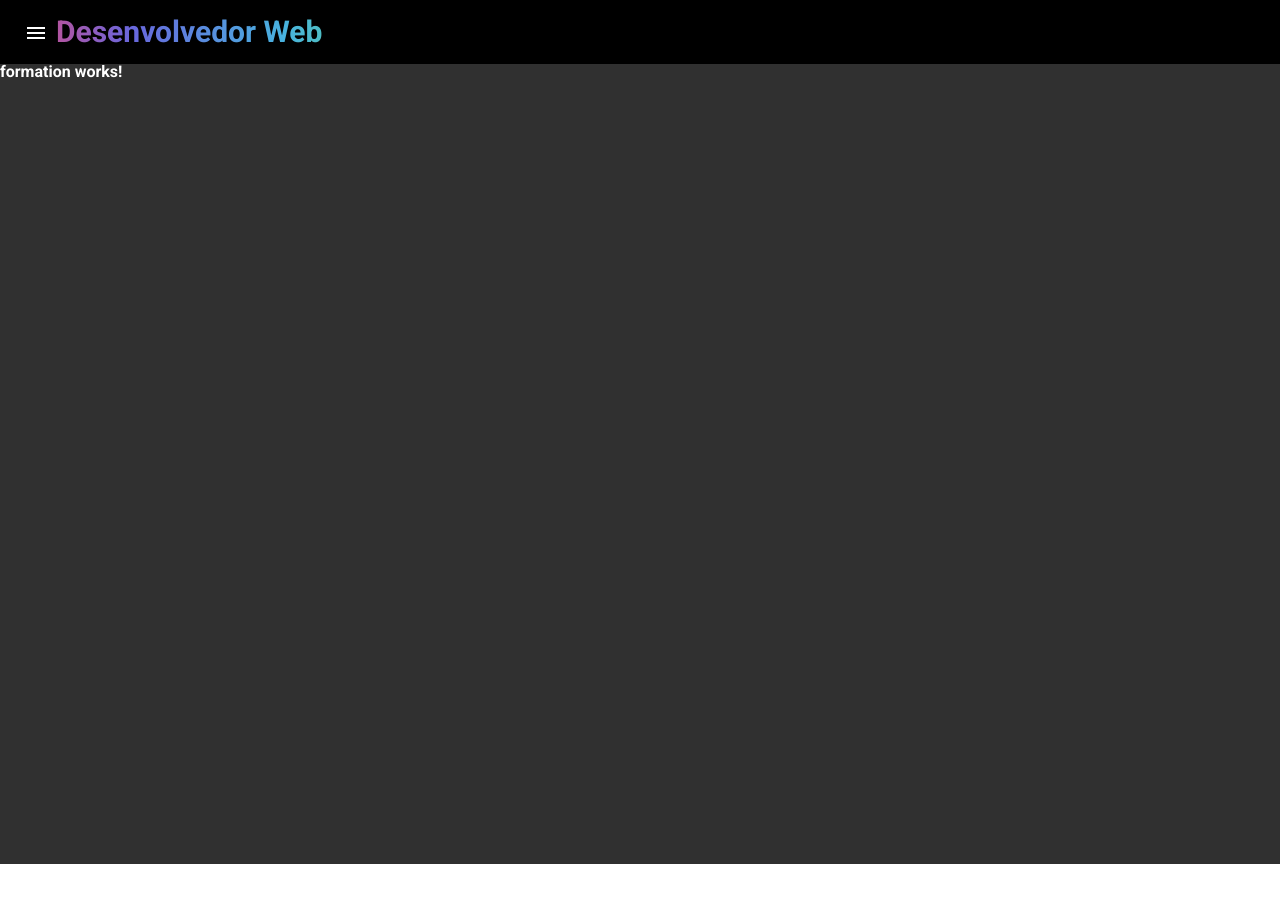
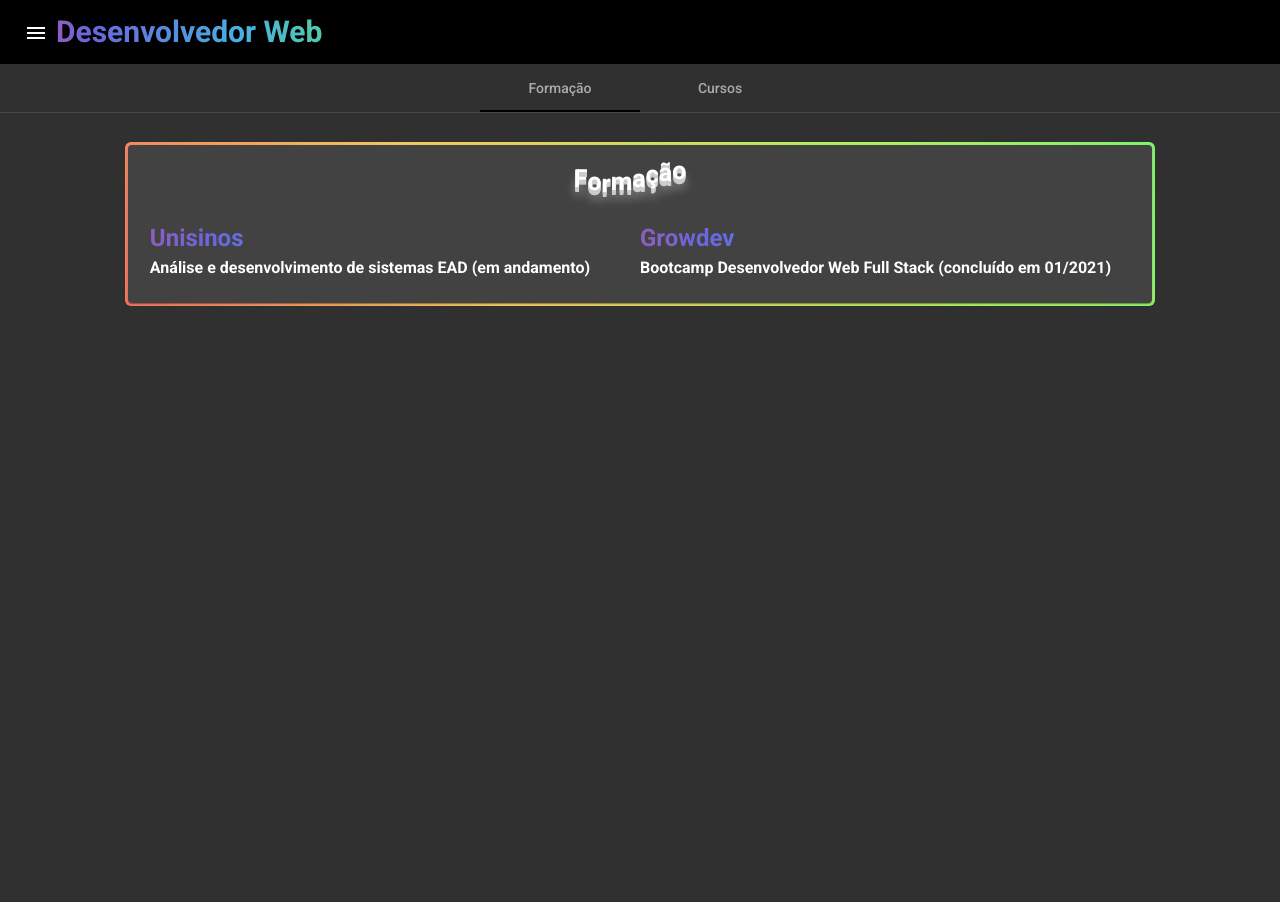
Before and after one commit to DiogodePaula/curriculo-Angular-, an Angular app: page /formation in a window 1280 px wide. Shown: the top 902 px of the page. Before the commit the page ends 864 px from the top, so only its background shows below. Built offline with nearby package versions, Linux system fonts and the light colour scheme.

Commit message:
formation

```diff
--- a/src/app/app.module.ts
+++ b/src/app/app.module.ts
@@ -8,10 +8,11 @@ import { MatDividerModule } from '@angular/material/divider';
 import { ReactiveFormsModule } from '@angular/forms';
 import { FlexLayoutModule } from '@angular/flex-layout';
 import { MatButtonModule } from '@angular/material/button';
-import { AboutMeModule } from './pages/about-me/about-me.module';
 
 import { AppRoutingModule } from './app-routing.module';
 import { AppComponent } from './app.component';
+import { AboutMeModule } from './pages/about-me/about-me.module';
+import { FormationModule } from './pages/formation/formation.module';
 
 @NgModule({
     declarations: [AppComponent],
@@ -27,6 +28,7 @@ import { AppComponent } from './app.component';
         FlexLayoutModule,
         MatButtonModule,
         AboutMeModule,
+        FormationModule,
     ],
     providers: [],
     bootstrap: [AppComponent],
--- a/src/app/pages/about-me/about-me.component.html
+++ b/src/app/pages/about-me/about-me.component.html
@@ -41,7 +41,7 @@
                                 <span>n</span>
                             </h1>
                         </div>
-                        <div style="margin: 1em 0 2em 0; max-width: 600px">
+                        <div class="card__contenteAbout">
                             <p>
                                 Apresento facilidade de comunicação com as pessoas,
                                 trabalho bem em equipe e possuo disposição e vontade de
@@ -67,7 +67,7 @@
                                 <span>s</span>
                             </h1>
                         </div>
-                        <div style="margin: 1em 0 1em 0; max-width: 600px">
+                        <div class="card__contenteHobbies">
                             <p>Games | Musculação | Ler | Séries</p>
                         </div>
                     </div>
--- a/src/app/pages/about-me/about-me.component.scss
+++ b/src/app/pages/about-me/about-me.component.scss
@@ -24,4 +24,16 @@
     &__infoContact {
         margin: 10px 0;
     }
+    &__contenteAbout {
+        margin: 1em 0 2em 0;
+        max-width: 600px;
+
+        p {
+            line-height: 20px;
+        }
+    }
+    &__contenteHobbies {
+        margin: 1em 0 1em 0;
+        max-width: 600px;
+    }
 }
--- a/src/app/pages/formation/formation.component.html
+++ b/src/app/pages/formation/formation.component.html
@@ -1 +1,129 @@
-<p>formation works!</p>
+<mat-tab-group mat-align-tabs="center">
+    <mat-tab label="Formação">
+        <div
+            fxLayout="row wrap"
+            fxLayoutAlign="center center"
+            fxLayoutGap="20px grid"
+            class="formation"
+        >
+            <mat-card
+                fxLayout="column wrap"
+                fxLayoutAlign="center center"
+                fxFlex="80%"
+                class="gradient-border formation__card"
+            >
+                <div fxFlex="100%" class="formation__title">
+                    <h1 class="aboutMe">
+                        <span>F</span>
+                        <span>o</span>
+                        <span>r</span>
+                        <span>m</span>
+                        <span>a</span>
+                        <span>ç</span>
+                        <span>ã</span>
+                        <span>o</span>
+                    </h1>
+                </div>
+                <section
+                    fxLayout="row wrap"
+                    fxLayoutAlign="center center"
+                    fxLayoutGap="20px grid"
+                >
+                    <div fxFlex="50%">
+                        <div class="formation__cursos">
+                            <h2 class="title-color">Unisinos</h2>
+                            <p>
+                                Análise e desenvolvimento de sistemas EAD (em andamento)
+                            </p>
+                        </div>
+                    </div>
+                    <div fxFlex="50%">
+                        <div class="formation__cursos growdev">
+                            <h2 class="title-color">Growdev</h2>
+                            <p>
+                                Bootcamp Desenvolvedor Web Full Stack (concluído em
+                                01/2021)
+                            </p>
+                        </div>
+                    </div>
+                </section>
+            </mat-card>
+        </div>
+    </mat-tab>
+    <mat-tab label="Cursos">
+        <div
+            fxLayout="row wrap"
+            fxLayoutAlign="center center"
+            fxLayoutGap="20px grid"
+            class="formation cursos"
+        >
+            <mat-card
+                fxLayout="column wrap"
+                fxLayoutAlign="center center"
+                fxFlex="80%"
+                class="gradient-border formation__card"
+            >
+                <div fxFlex="100%" class="formation__title">
+                    <h1 class="aboutMe">
+                        <span>C</span>
+                        <span>u</span>
+                        <span>r</span>
+                        <span>s</span>
+                        <span>o</span>
+                        <span>s</span>
+                    </h1>
+                </div>
+                <section fxLayout="row" fxLayoutAlign="center start">
+                    <div fxFlex="100%">
+                        <table
+                            mat-table
+                            [dataSource]="dataSource"
+                            class="mat-elevation-z8"
+                        >
+                            <!--- Note that these columns can be defined in any order.
+                              The actual rendered columns are set as a property on the row definition" -->
+
+                            <!-- Position Column -->
+                            <ng-container matColumnDef="position">
+                                <th mat-header-cell *matHeaderCellDef>No.</th>
+                                <td mat-cell *matCellDef="let element">
+                                    {{ element.position }}
+                                </td>
+                            </ng-container>
+
+                            <!-- Name Column -->
+                            <ng-container matColumnDef="name">
+                                <th mat-header-cell *matHeaderCellDef>Name</th>
+                                <td mat-cell *matCellDef="let element">
+                                    {{ element.name }}
+                                </td>
+                            </ng-container>
+
+                            <!-- Weight Column -->
+                            <ng-container matColumnDef="weight">
+                                <th mat-header-cell *matHeaderCellDef>Weight</th>
+                                <td mat-cell *matCellDef="let element">
+                                    {{ element.weight }}
+                                </td>
+                            </ng-container>
+
+                            <!-- Symbol Column -->
+                            <ng-container matColumnDef="symbol">
+                                <th mat-header-cell *matHeaderCellDef>Symbol</th>
+                                <td mat-cell *matCellDef="let element">
+                                    {{ element.symbol }}
+                                </td>
+                            </ng-container>
+
+                            <tr mat-header-row *matHeaderRowDef="displayedColumns"></tr>
+                            <tr
+                                mat-row
+                                *matRowDef="let row; columns: displayedColumns"
+                            ></tr>
+                        </table>
+                    </div>
+                </section>
+            </mat-card>
+        </div>
+    </mat-tab>
+</mat-tab-group>
--- a/src/app/pages/formation/formation.component.scss
+++ b/src/app/pages/formation/formation.component.scss
@@ -0,0 +1,25 @@
+.formation {
+    margin: 2em 0 4em 0 !important;
+    &__card {
+    }
+    &__title {
+        padding: 1em 0 2em 0;
+    }
+    &__cursos {
+        line-height: 30px;
+    }
+}
+.growdev {
+    min-width: 500px;
+
+    @media all and (max-width: 1200px) {
+        min-width: 100%;
+    }
+}
+table {
+    width: 1020px !important;
+    margin-left: 1.2em;
+}
+.cursos {
+    margin-bottom: 10em;
+}
--- a/src/app/pages/formation/formation.component.ts
+++ b/src/app/pages/formation/formation.component.ts
@@ -1,15 +1,35 @@
 import { Component, OnInit } from '@angular/core';
 
+export interface PeriodicElement {
+    name: string;
+    position: number;
+    weight: number;
+    symbol: string;
+}
+
+const ELEMENT_DATA: PeriodicElement[] = [
+    { position: 1, name: 'Hydrogen', weight: 1.0079, symbol: 'H' },
+    { position: 2, name: 'Helium', weight: 4.0026, symbol: 'He' },
+    { position: 3, name: 'Lithium', weight: 6.941, symbol: 'Li' },
+    { position: 4, name: 'Beryllium', weight: 9.0122, symbol: 'Be' },
+    { position: 5, name: 'Boron', weight: 10.811, symbol: 'B' },
+    { position: 6, name: 'Carbon', weight: 12.0107, symbol: 'C' },
+    { position: 7, name: 'Nitrogen', weight: 14.0067, symbol: 'N' },
+    { position: 8, name: 'Oxygen', weight: 15.9994, symbol: 'O' },
+    { position: 9, name: 'Fluorine', weight: 18.9984, symbol: 'F' },
+    { position: 10, name: 'Neon', weight: 20.1797, symbol: 'Ne' },
+];
+
 @Component({
-  selector: 'app-formation',
-  templateUrl: './formation.component.html',
-  styleUrls: ['./formation.component.scss']
+    selector: 'app-formation',
+    templateUrl: './formation.component.html',
+    styleUrls: ['./formation.component.scss'],
 })
 export class FormationComponent implements OnInit {
+    displayedColumns: string[] = ['position', 'name', 'weight', 'symbol'];
+    dataSource = ELEMENT_DATA;
 
-  constructor() { }
+    constructor() {}
 
-  ngOnInit(): void {
-  }
-
+    ngOnInit(): void {}
 }
--- a/src/app/pages/formation/formation.module.ts
+++ b/src/app/pages/formation/formation.module.ts
@@ -1,10 +1,24 @@
-import { NgModule } from '@angular/core';
+import { CUSTOM_ELEMENTS_SCHEMA, NgModule } from '@angular/core';
 import { CommonModule } from '@angular/common';
+import { MatCardModule } from '@angular/material/card';
+import { FlexLayoutModule } from '@angular/flex-layout';
+import { FormsModule } from '@angular/forms';
+import { MatTabsModule } from '@angular/material/tabs';
+import { MatTableModule } from '@angular/material/table';
+
 import { FormationComponent } from './formation.component';
 
 @NgModule({
     declarations: [FormationComponent],
-    imports: [CommonModule],
+    imports: [
+        CommonModule,
+        MatCardModule,
+        FlexLayoutModule,
+        FormsModule,
+        MatTabsModule,
+        MatTableModule,
+    ],
     exports: [FormationComponent],
+    schemas: [CUSTOM_ELEMENTS_SCHEMA],
 })
 export class FormationModule {}
--- a/src/sass/styles.scss
+++ b/src/sass/styles.scss
@@ -55,7 +55,7 @@ $custom-theme-dark: mat-dark-theme(
 
 html,
 body {
-    height: 100%;
+    height: 120%;
 }
 body {
     font-family: Roboto, 'Helvetica Neue', sans-serif;
```
